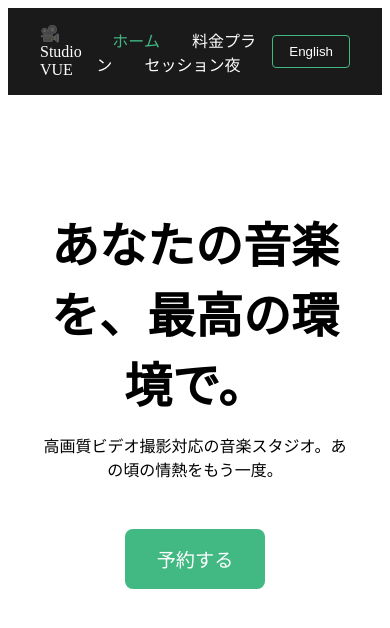
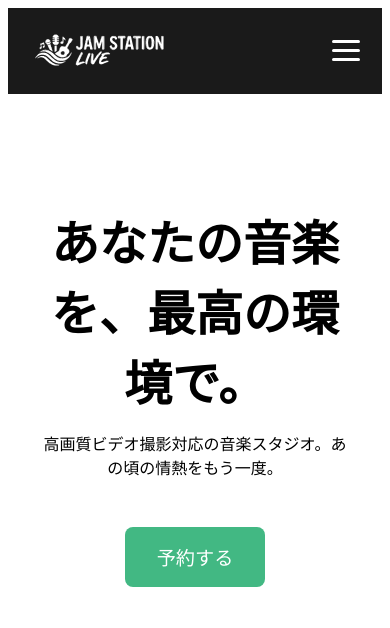
Before and after one commit to rfujiwar23/reserve_me, a Vue app: page / in a window 390 px wide. Shown: the top 628 px of the page. Built offline with nearby package versions, Linux system fonts and the light colour scheme; the HTML template or start-up script is replaced by a standard one.

Commit message:
add navbar logo - svg

```diff
--- a/src/App.vue
+++ b/src/App.vue
@@ -1,25 +1,50 @@
 <script setup lang="ts">
+import { ref, watch } from 'vue'
 import { useI18n } from 'vue-i18n'
-import { RouterLink, RouterView } from 'vue-router'
+import { RouterLink, RouterView, useRoute } from 'vue-router'
 
 const { locale } = useI18n()
+const route = useRoute()
+
+// State for the responsive dropdown menu
+const isMenuOpen = ref(false)
 
 const toggleLanguage = () => {
   locale.value = locale.value === 'ja' ? 'en' : 'ja'
 }
+
+const toggleMenu = () => {
+  isMenuOpen.value = !isMenuOpen.value
+}
+
+// Automatically close the mobile menu when the route changes
+watch(route, () => {
+  isMenuOpen.value = false
+})
 </script>
 
 <template>
   <header class="header">
-    <div class="logo">🎥 Studio VUE</div>
-    <nav>
+    <div class="logo"><img src="./assets/logo.svg" alt="Jam Station Live Logo" class="logo-img" /></div>
+
+    <!-- Hamburger Button (Visible only on mobile/tablet) -->
+    <button class="hamburger" @click="toggleMenu" :aria-expanded="isMenuOpen" aria-label="Toggle navigation">
+      <span class="bar"></span>
+      <span class="bar"></span>
+      <span class="bar"></span>
+    </button>
+
+    <!-- Navigation Links -->
+    <nav :class="{ 'nav-open': isMenuOpen }">
       <RouterLink to="/">{{ $t('nav.home') }}</RouterLink>
       <RouterLink to="/plans">{{ $t('nav.plans') }}</RouterLink>
       <RouterLink to="/sessions">{{ $t('nav.sessions') }}</RouterLink>
+
+      <!-- Moved language button inside nav so it drops down on mobile too -->
+      <button @click="toggleLanguage" class="lang-btn">
+        {{ locale === 'ja' ? 'English' : '日本語' }}
+      </button>
     </nav>
-    <button @click="toggleLanguage" class="lang-btn">
-      {{ locale === 'ja' ? 'English' : '日本語' }}
-    </button>
   </header>
 
   <main class="container">
@@ -28,6 +53,7 @@ const toggleLanguage = () => {
 </template>
 
 <style scoped>
+/* Header Base Styles */
 .header {
   display: flex;
   justify-content: space-between;
@@ -35,15 +61,42 @@ const toggleLanguage = () => {
   padding: 1rem 2rem;
   background-color: #1a1a1a;
   color: white;
+  position: relative; /* Required for absolute positioning of dropdown */
 }
+
+/* Logo Styles */
+.logo {
+  z-index: 100;
+  display: flex;
+  align-items: center;
+  padding: 0.25rem 0.5rem;
+  border-radius: 6px;
+}
+
+.logo-img {
+  height: 45px; /* Adjust this value to make the logo larger or smaller */
+  width: auto;
+  display: block;
+}
+
+/* Desktop Navigation */
+nav {
+  display: flex;
+  align-items: center;
+  gap: 1.5rem;
+}
+
 nav a {
   color: white;
-  margin: 0 1rem;
   text-decoration: none;
+  font-weight: 500;
+  transition: color 0.2s;
 }
+
 nav a:hover, nav a.router-link-active {
   color: #42b883;
 }
+
 .lang-btn {
   background: transparent;
   color: white;
@@ -51,10 +104,91 @@ nav a:hover, nav a.router-link-active {
   padding: 0.5rem 1rem;
   cursor: pointer;
   border-radius: 4px;
+  transition: background-color 0.2s;
 }
+.lang-btn:hover {
+  background-color: #42b883;
+}
+
+/* Hamburger Button (Hidden on Desktop) */
+.hamburger {
+  display: none;
+  flex-direction: column;
+  gap: 6px;
+  background: transparent;
+  border: none;
+  cursor: pointer;
+  z-index: 100;
+}
+.hamburger .bar {
+  width: 28px;
+  height: 3px;
+  background-color: white;
+  border-radius: 2px;
+  transition: all 0.3s ease-in-out;
+}
+
+/* Main Content Container */
 .container {
   padding: 2rem;
   max-width: 1200px;
   margin: 0 auto;
 }
+
+/* Responsive Dropdown (Tablet & Mobile) */
+@media (max-width: 768px) {
+  .header {
+    padding: 1rem;
+  }
+
+  .hamburger {
+    display: flex;
+  }
+
+  nav {
+    position: absolute;
+    top: 100%;
+    left: 0;
+    width: 100%;
+    background-color: #1a1a1a;
+    flex-direction: column;
+    padding: 0;
+    max-height: 0;
+    overflow: hidden;
+    transition: max-height 0.3s ease-in-out, padding 0.3s ease-in-out;
+    border-top: 1px solid transparent;
+    z-index: 90;
+  }
+
+  /* When Menu is Open */
+  nav.nav-open {
+    max-height: 350px; /* Arbitrary large number to allow content to slide down */
+    padding: 1.5rem 0;
+    border-top-color: #333;
+    box-shadow: 0 10px 15px rgba(0,0,0,0.5);
+  }
+
+  nav a {
+    width: 100%;
+    text-align: center;
+    padding: 0.8rem 0;
+  }
+
+  .lang-btn {
+    margin-top: 1rem;
+    width: 80%;
+    max-width: 200px;
+  }
+
+  /* Hamburger Animation */
+  .hamburger[aria-expanded="true"] .bar:nth-child(1) {
+    transform: translateY(9px) rotate(45deg);
+  }
+  .hamburger[aria-expanded="true"] .bar:nth-child(2) {
+    opacity: 0;
+  }
+  .hamburger[aria-expanded="true"] .bar:nth-child(3) {
+    transform: translateY(-9px) rotate(-45deg);
+  }
+}
 </style>
```
Also changed, not shown: src/assets/logo.svg (added), 1 other file (tests, documents, lock files or other folders).
